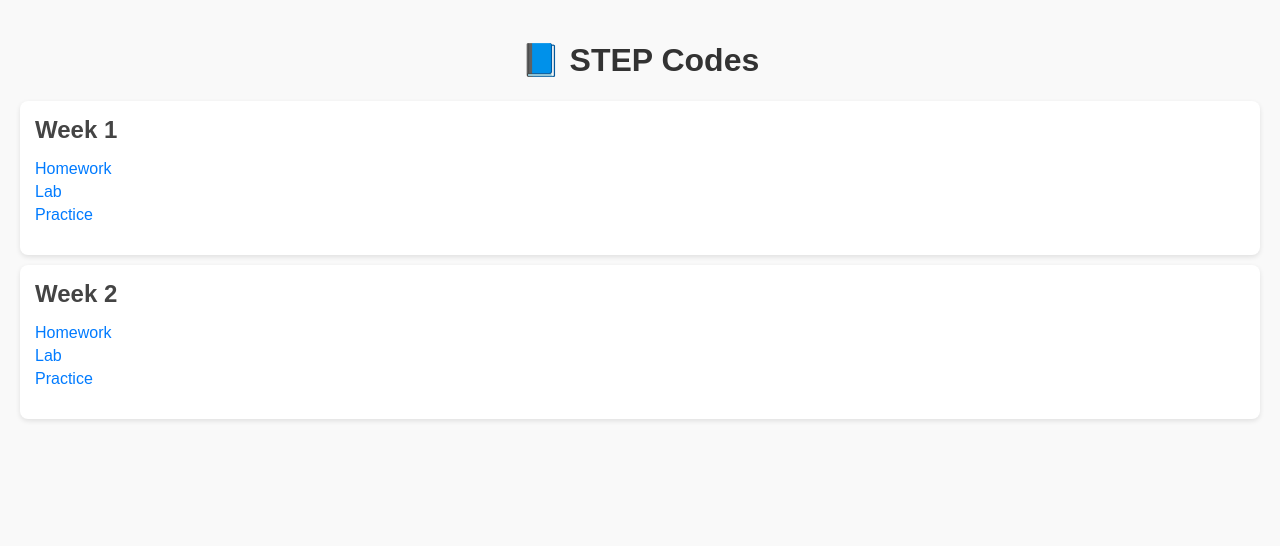
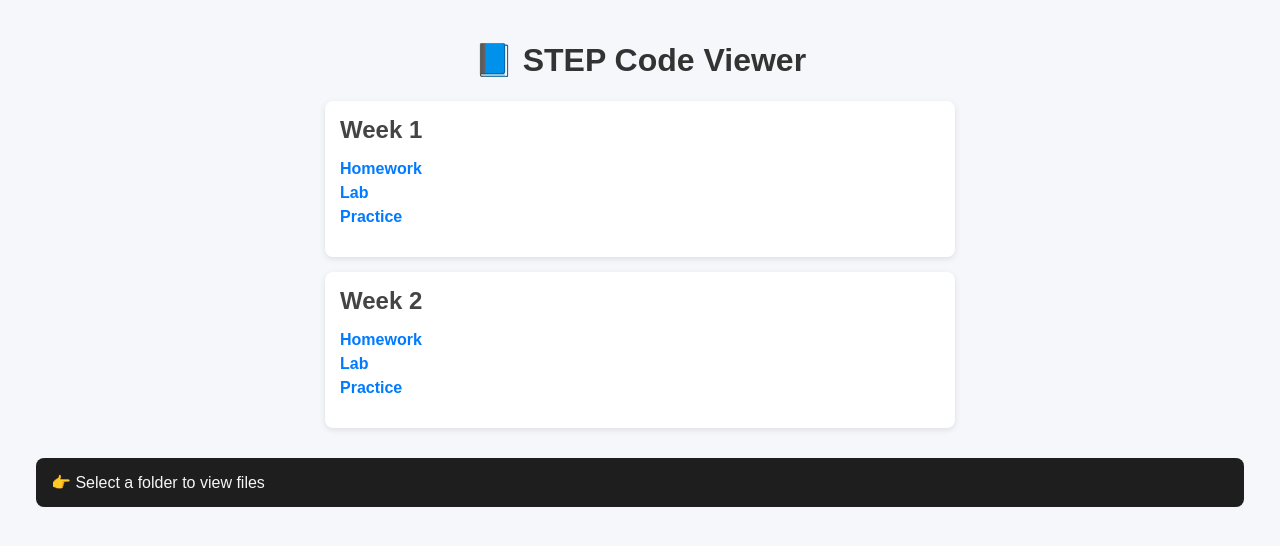
Before and after one commit to Sreeshan-dev/STEP-3RD-SEM, a plain HTML site: page index.html in a window 1280 px wide. Drawn offline with Linux system fonts and the light colour scheme.

Commit message:
new index.html code

```diff
--- a/index.html
+++ b/index.html
@@ -3,11 +3,11 @@
 <head>
   <meta charset="UTF-8">
   <meta name="viewport" content="width=device-width, initial-scale=1.0">
-  <title>STEP Codes</title>
+  <title>STEP Code Viewer</title>
   <style>
     body {
       font-family: Arial, sans-serif;
-      background: #f9f9f9;
+      background: #f5f7fa;
       margin: 0;
       padding: 20px;
     }
@@ -18,9 +18,10 @@
     .week {
       background: white;
       padding: 15px;
-      margin: 10px 0;
+      margin: 15px auto;
+      max-width: 600px;
       border-radius: 8px;
-      box-shadow: 0 2px 5px rgba(0,0,0,0.1);
+      box-shadow: 0 2px 6px rgba(0,0,0,0.1);
     }
     .week h2 {
       margin: 0 0 10px;
@@ -31,37 +32,89 @@
       padding: 0;
     }
     li {
-      margin: 5px 0;
+      margin: 6px 0;
     }
     a {
       text-decoration: none;
       color: #007bff;
+      font-weight: bold;
+      cursor: pointer;
     }
     a:hover {
       text-decoration: underline;
     }
+    #viewer {
+      margin-top: 30px;
+      padding: 15px;
+      background: #1e1e1e;
+      color: #f5f5f5;
+      border-radius: 8px;
+      white-space: pre-wrap;
+      overflow-x: auto;
+      max-width: 95%;
+      margin-left: auto;
+      margin-right: auto;
+    }
   </style>
 </head>
 <body>
-  <h1>📘 STEP Codes</h1>
+  <h1>📘 STEP Code Viewer</h1>
 
+  <!-- Week 1 -->
   <div class="week">
     <h2>Week 1</h2>
     <ul>
-      <li><a href="WEEK 1/HW/">Homework</a></li>
-      <li><a href="WEEK 1/LAB/">Lab</a></li>
-      <li><a href="WEEK 1/PRACTICE/">Practice</a></li>
+      <li><a onclick="loadFiles('WEEK1/HW')">Homework</a></li>
+      <li><a onclick="loadFiles('WEEK1/LAB')">Lab</a></li>
+      <li><a onclick="loadFiles('WEEK1/PRACTICE')">Practice</a></li>
     </ul>
   </div>
 
+  <!-- Week 2 -->
   <div class="week">
     <h2>Week 2</h2>
     <ul>
-      <li><a href="WEEK 2/HW/">Homework</a></li>
-      <li><a href="WEEK 2/LAB/">Lab</a></li>
-      <li><a href="WEEK 2/PRACTICE/">Practice</a></li>
+      <li><a onclick="loadFiles('WEEK2/HW')">Homework</a></li>
+      <li><a onclick="loadFiles('WEEK2/LAB')">Lab</a></li>
+      <li><a onclick="loadFiles('WEEK2/PRACTICE')">Practice</a></li>
     </ul>
   </div>
 
+  <!-- File Viewer -->
+  <div id="viewer">👉 Select a folder to view files</div>
+
+  <script>
+    const username = "Sreeshan-dev";   // ✅ your username
+    const repo = "STEP-3RD-SEM";      // ✅ your repo name
+
+    async function loadFiles(path) {
+      const url = `https://api.github.com/repos/${username}/${repo}/contents/${path}`;
+      const response = await fetch(url);
+      const files = await response.json();
+
+      let output = `<h3>📂 ${path}</h3><ul>`;
+      files.forEach(file => {
+        if (file.type === "file") {
+          output += `<li><a onclick="loadFile('${file.path}')">${file.name}</a></li>`;
+        }
+      });
+      output += "</ul>";
+      document.getElementById("viewer").innerHTML = output;
+    }
+
+    async function loadFile(filepath) {
+      const url = `https://raw.githubusercontent.com/${username}/${repo}/main/${filepath}`;
+      const response = await fetch(url);
+      const text = await response.text();
+      document.getElementById("viewer").innerHTML =
+        `<h3>📄 ${filepath}</h3><pre><code>${escapeHtml(text)}</code></pre>`;
+    }
+
+    function escapeHtml(text) {
+      return text.replace(/[&<>'"]/g, c => ({
+        '&':'&amp;', '<':'&lt;', '>':'&gt;', "'":'&#39;', '"':'&quot;'
+      }[c]));
+    }
+  </script>
 </body>
 </html>
```
